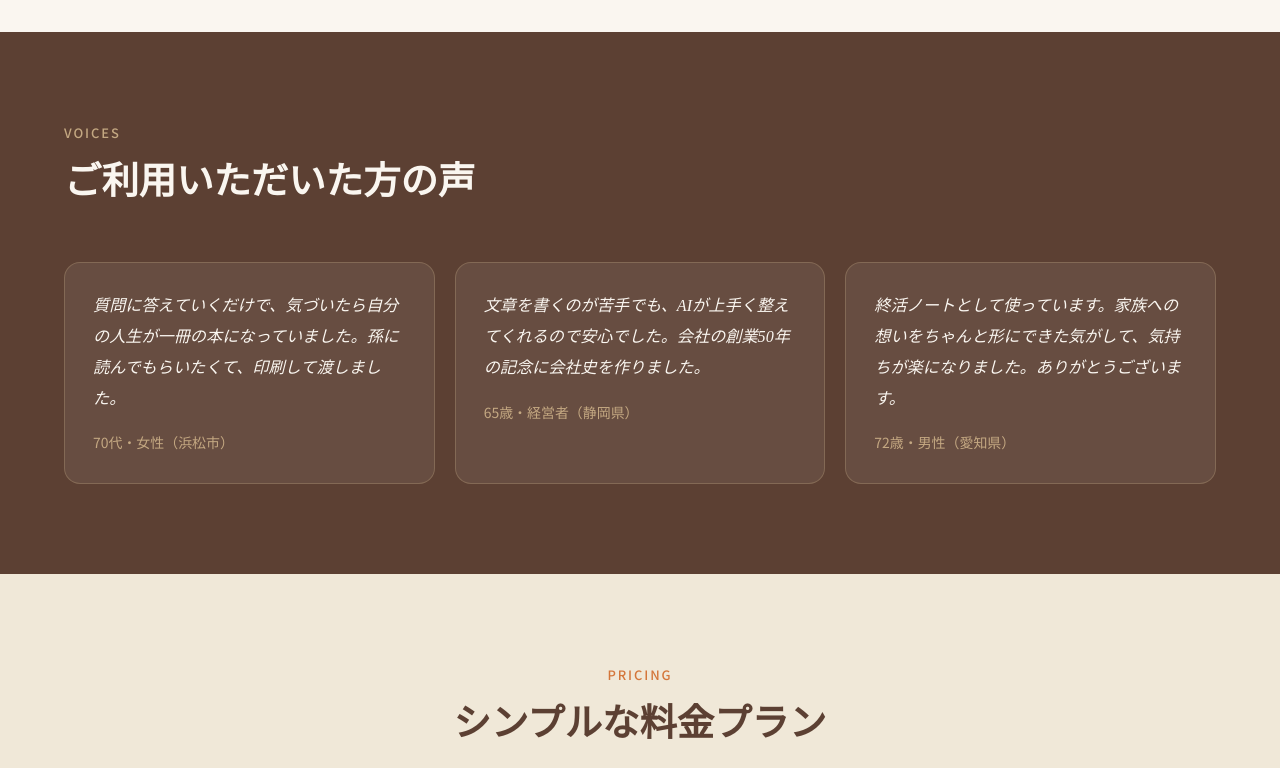
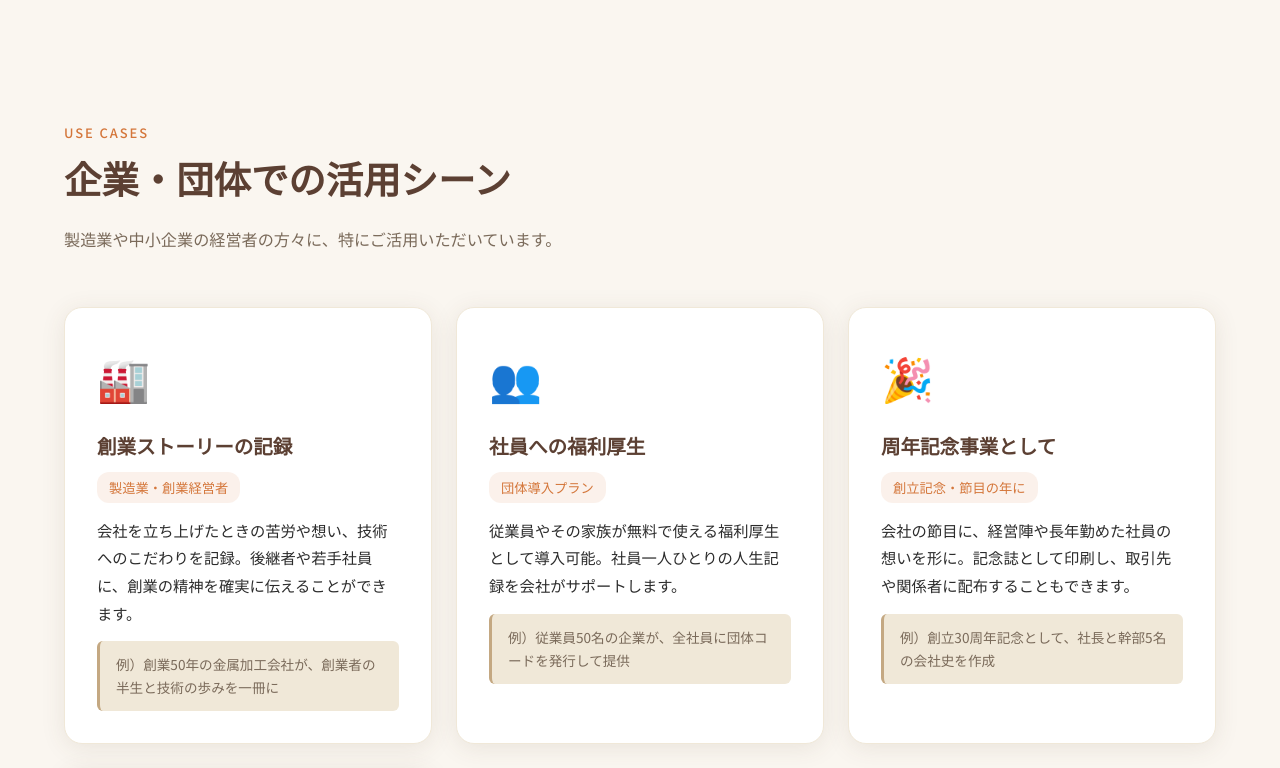
Before and after one commit to MitsunoriFukuchi692/life-memo-navi, a React (Vite) app in the folder frontend/: page / in a window 1280 px wide. Shown: the part 4060-4828 px from the top of the page. Built offline with nearby package versions, Linux system fonts and the light colour scheme; no server answers.

Commit message:
企業・団体向け活用事例セクション追加

```diff
--- a/frontend/src/pages/LandingPage.tsx
+++ b/frontend/src/pages/LandingPage.tsx
@@ -170,6 +170,38 @@ export default function LandingPage() {
         .lp-field-emoji { font-size:2.8rem; margin-bottom:14px; }
         .lp-field-card h3 { font-family:'Noto Serif JP',serif; font-size:1.2rem; color:var(--brown-dark); margin-bottom:8px; font-weight:700; }
         .lp-field-card p { font-size:0.85rem; color:var(--text-light); line-height:1.8; }
+
+        /* 活用事例 */
+        .lp-usecases { background:var(--cream); }
+        .lp-usecase-grid { display:grid; grid-template-columns:repeat(auto-fit,minmax(280px,1fr)); gap:24px; margin-bottom:48px; }
+        .lp-usecase-card {
+          background:var(--white); border-radius:18px; padding:32px;
+          box-shadow:var(--shadow); border:1px solid var(--cream-dark);
+          transition:all 0.3s; position:relative;
+        }
+        .lp-usecase-card:hover { transform:translateY(-4px); box-shadow:var(--shadow-lg); }
+        .lp-usecase-icon { font-size:2.5rem; margin-bottom:16px; }
+        .lp-usecase-card h3 { font-family:'Noto Serif JP',serif; font-size:1.15rem; color:var(--brown-dark); margin-bottom:6px; font-weight:700; }
+        .lp-usecase-subtitle {
+          font-size:0.78rem; color:var(--accent-warm);
+          padding:4px 12px; background:rgba(212,118,58,0.1);
+          border-radius:12px; display:inline-block; margin-bottom:14px;
+        }
+        .lp-usecase-card p { font-size:0.9rem; color:var(--text); line-height:1.8; margin-bottom:14px; }
+        .lp-usecase-example {
+          font-size:0.8rem; color:var(--text-light); line-height:1.7;
+          padding:12px 16px; background:var(--cream-dark);
+          border-left:3px solid var(--brown-light); border-radius:6px;
+        }
+        .lp-usecase-cta {
+          text-align:center; padding:40px 32px;
+          background:var(--cream-dark); border-radius:16px;
+          border:2px dashed var(--brown-light);
+        }
+        .lp-usecase-cta p {
+          font-size:0.95rem; color:var(--brown-dark);
+          margin-bottom:20px; font-weight:500;
+        }
 
         /* 声 */
         .lp-voices { background:var(--brown-dark); }
@@ -474,6 +506,59 @@ export default function LandingPage() {
           </div>
         </section>
 
+        {/* 活用事例 */}
+        <section className="lp-section lp-usecases">
+          <div className="lp-section-header">
+            <div className="lp-section-label">Use Cases</div>
+            <h2 className="lp-section-title">企業・団体での活用シーン</h2>
+            <p className="lp-section-sub">製造業や中小企業の経営者の方々に、特にご活用いただいています。</p>
+          </div>
+          <div className="lp-usecase-grid">
+            {[
+              {
+                icon: '🏭',
+                title: '創業ストーリーの記録',
+                subtitle: '製造業・創業経営者',
+                text: '会社を立ち上げたときの苦労や想い、技術へのこだわりを記録。後継者や若手社員に、創業の精神を確実に伝えることができます。',
+                example: '例）創業50年の金属加工会社が、創業者の半生と技術の歩みを一冊に'
+              },
+              {
+                icon: '👥',
+                title: '社員への福利厚生',
+                subtitle: '団体導入プラン',
+                text: '従業員やその家族が無料で使える福利厚生として導入可能。社員一人ひとりの人生記録を会社がサポートします。',
+                example: '例）従業員50名の企業が、全社員に団体コードを発行して提供'
+              },
+              {
+                icon: '🎉',
+                title: '周年記念事業として',
+                subtitle: '創立記念・節目の年に',
+                text: '会社の節目に、経営陣や長年勤めた社員の想いを形に。記念誌として印刷し、取引先や関係者に配布することもできます。',
+                example: '例）創立30周年記念として、社長と幹部5名の会社史を作成'
+              },
+              {
+                icon: '🤝',
+                title: '業界団体での活用',
+                subtitle: '協会・組合での導入',
+                text: '業界団体や組合の会員サービスとして。会員の技術や経験を記録し、業界全体の知恵として残していくことができます。',
+                example: '例）地域の商工会議所が会員向けサービスとして導入'
+              },
+            ].map((uc, i) => (
+              <div key={i} className="lp-usecase-card">
+                <div className="lp-usecase-icon">{uc.icon}</div>
+                <h3>{uc.title}</h3>
+                <div className="lp-usecase-subtitle">{uc.subtitle}</div>
+                <p>{uc.text}</p>
+                <div className="lp-usecase-example">{uc.example}</div>
+              </div>
+            ))}
+          </div>
+          <div className="lp-usecase-cta">
+            <p>企業・団体でのご導入をご検討の方は、お気軽にご相談ください。</p>
+            <a href="mailto:mitsunorif@robostudy.jp?subject=ライフメモナビ 団体導入の相談&body=お名前：%0D%0A会社名・団体名：%0D%0A人数規模：%0D%0Aご相談内容：%0D%0A" className="lp-btn-secondary">団体導入を相談する →</a>
+          </div>
+        </section>
+
         {/* 声 */}
         <section className="lp-section lp-voices">
           <div className="lp-section-header">
```
